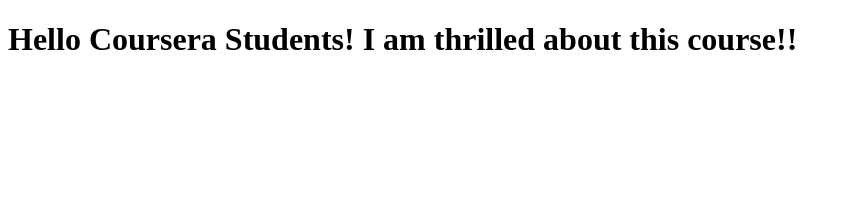
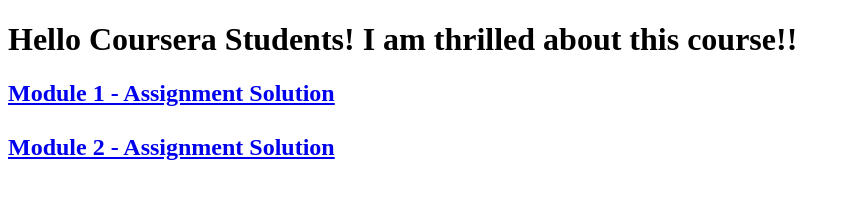
Before and after one commit to vinaykrprajapat/coursera-angular, a plain HTML site: page index.html in a window 1280 px wide. Shown: the whole page, without its empty margins (0-850 px from the left). Drawn offline with Linux system fonts and the light colour scheme.

Commit message:
main index updated

```diff
--- a/index.html
+++ b/index.html
@@ -6,5 +6,11 @@
   </head>
   <body>
     <h1>Hello Coursera Students! I am thrilled about this course!!</h1>
+
+    <h2>
+	        <a href="https://vinaykrprajapat.github.io/coursera-angular/module1-solution/assignment1-starter-code/">Module 1 - Assignment Solution</a>
+<br/><br/>
+        <a href="https://vinaykrprajapat.github.io/coursera-angular/module2-solution/assignment2-starter-code/">Module 2 - Assignment Solution</a>
+    </h2>
   </body>
 </html>
```
Also changed, not shown: module2-solution/assignment2-starter-code/app.js (+0 -7 lines).
